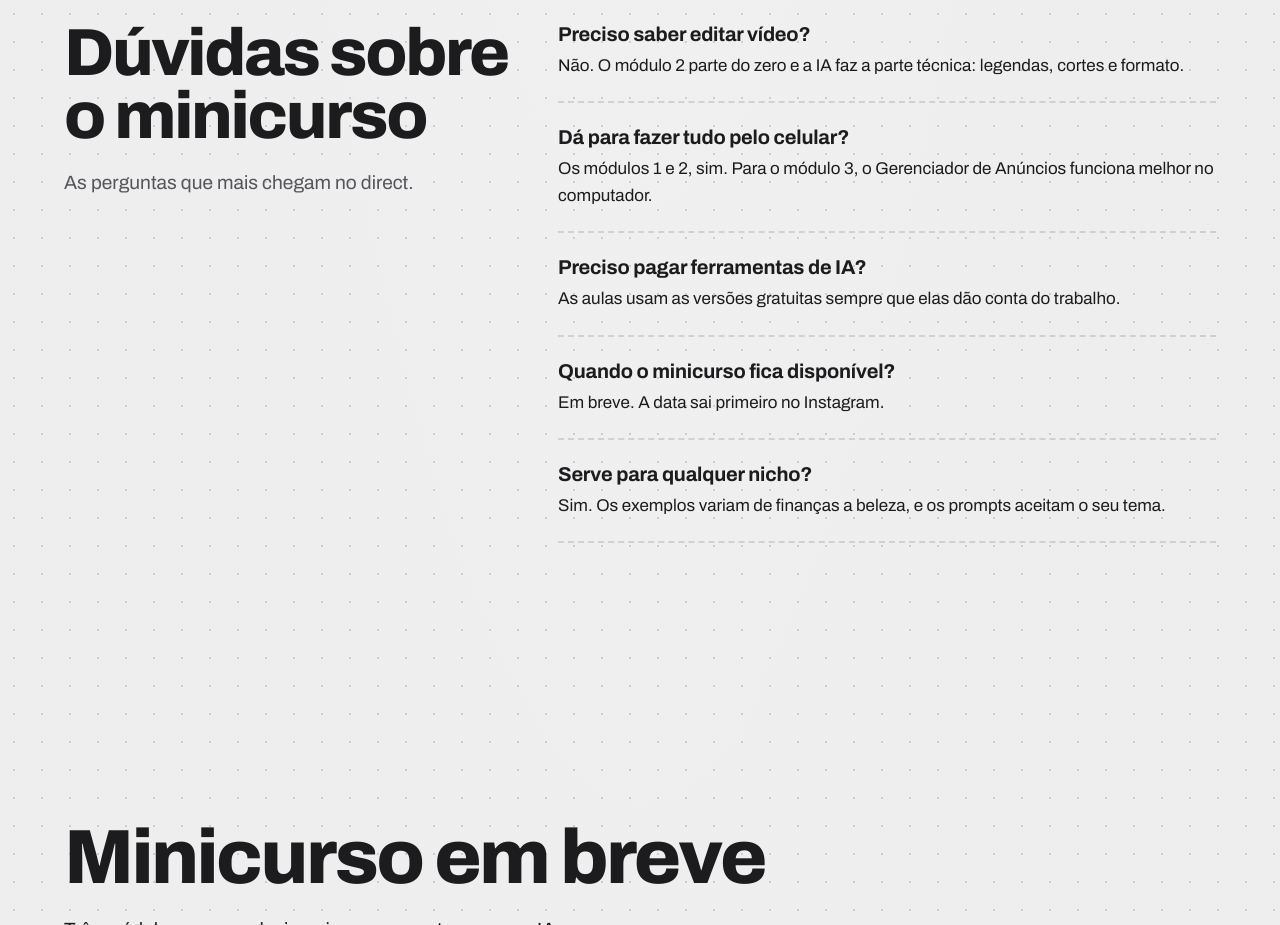
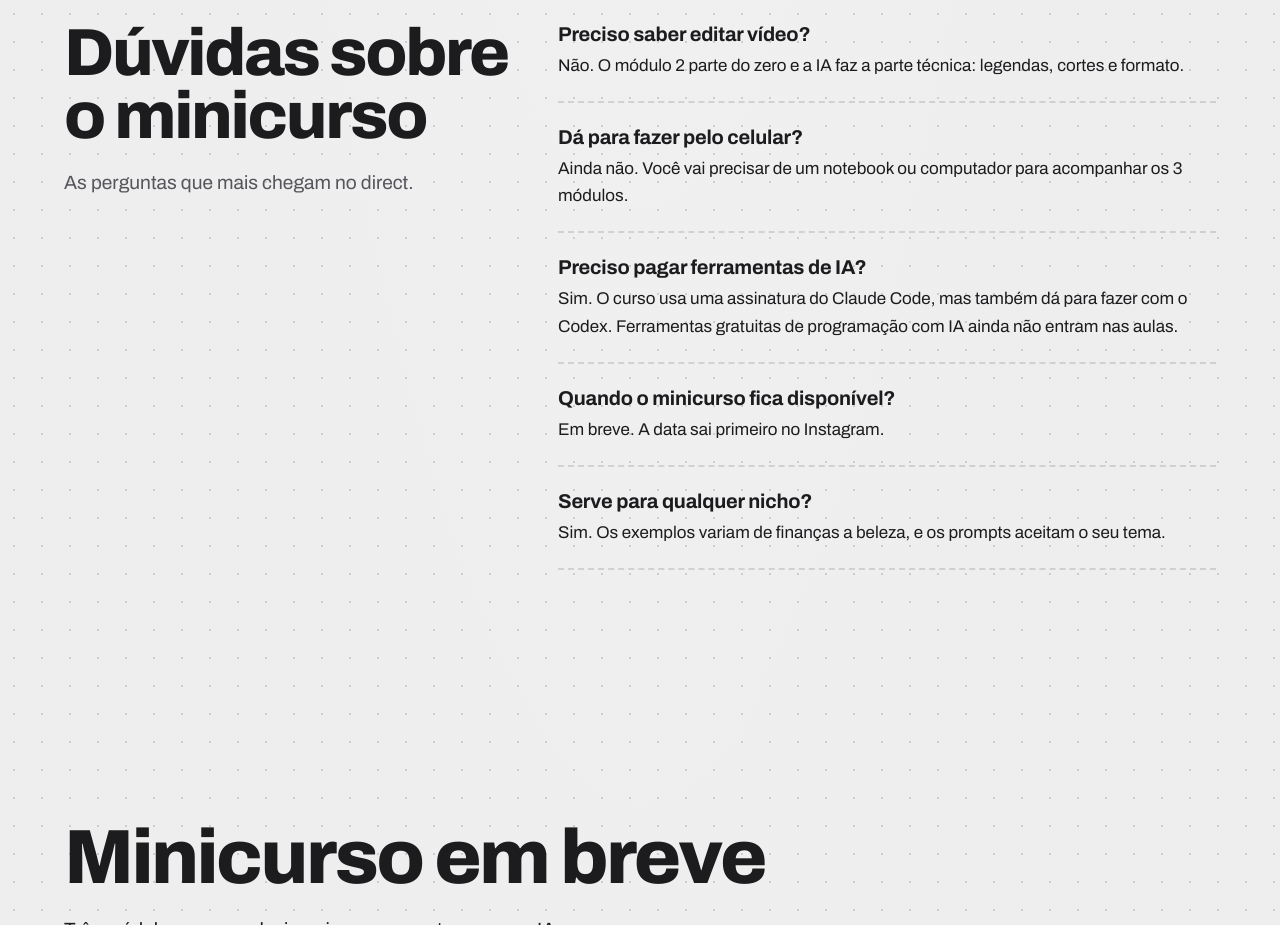
Before and after one commit to srandersonbm/minicurso-ia, a plain HTML site: page index.html in a window 1280 px wide. Shown: the part 4200-5125 px from the top of the page. Drawn offline with Linux system fonts and the light colour scheme; animation ran at ten frames a second.

Commit message:
Ajusta dúvidas: notebook e assinatura do Claude Code ou Codex
Co-Authored-By: Claude Opus 5.5 <noreply@anthropic.com>

```diff
--- a/index.html
+++ b/index.html
@@ -415,8 +415,8 @@ footer h2{font-size:clamp(40px,6vw,92px)}
       </div>
       <div class="faq">
         <div class="rv" style="--d:.1s"><h3>Preciso saber editar vídeo?</h3><p>Não. O módulo 2 parte do zero e a IA faz a parte técnica: legendas, cortes e formato.</p></div>
-        <div class="rv" style="--d:.18s"><h3>Dá para fazer tudo pelo celular?</h3><p>Os módulos 1 e 2, sim. Para o módulo 3, o Gerenciador de Anúncios funciona melhor no computador.</p></div>
-        <div class="rv" style="--d:.26s"><h3>Preciso pagar ferramentas de IA?</h3><p>As aulas usam as versões gratuitas sempre que elas dão conta do trabalho.</p></div>
+        <div class="rv" style="--d:.18s"><h3>Dá para fazer pelo celular?</h3><p>Ainda não. Você vai precisar de um notebook ou computador para acompanhar os 3 módulos.</p></div>
+        <div class="rv" style="--d:.26s"><h3>Preciso pagar ferramentas de IA?</h3><p>Sim. O curso usa uma assinatura do Claude Code, mas também dá para fazer com o Codex. Ferramentas gratuitas de programação com IA ainda não entram nas aulas.</p></div>
         <div class="rv" style="--d:.34s"><h3>Quando o minicurso fica disponível?</h3><p>Em breve. A data sai primeiro no Instagram.</p></div>
         <div class="rv" style="--d:.42s"><h3>Serve para qualquer nicho?</h3><p>Sim. Os exemplos variam de finanças a beleza, e os prompts aceitam o seu tema.</p></div>
       </div>
```
